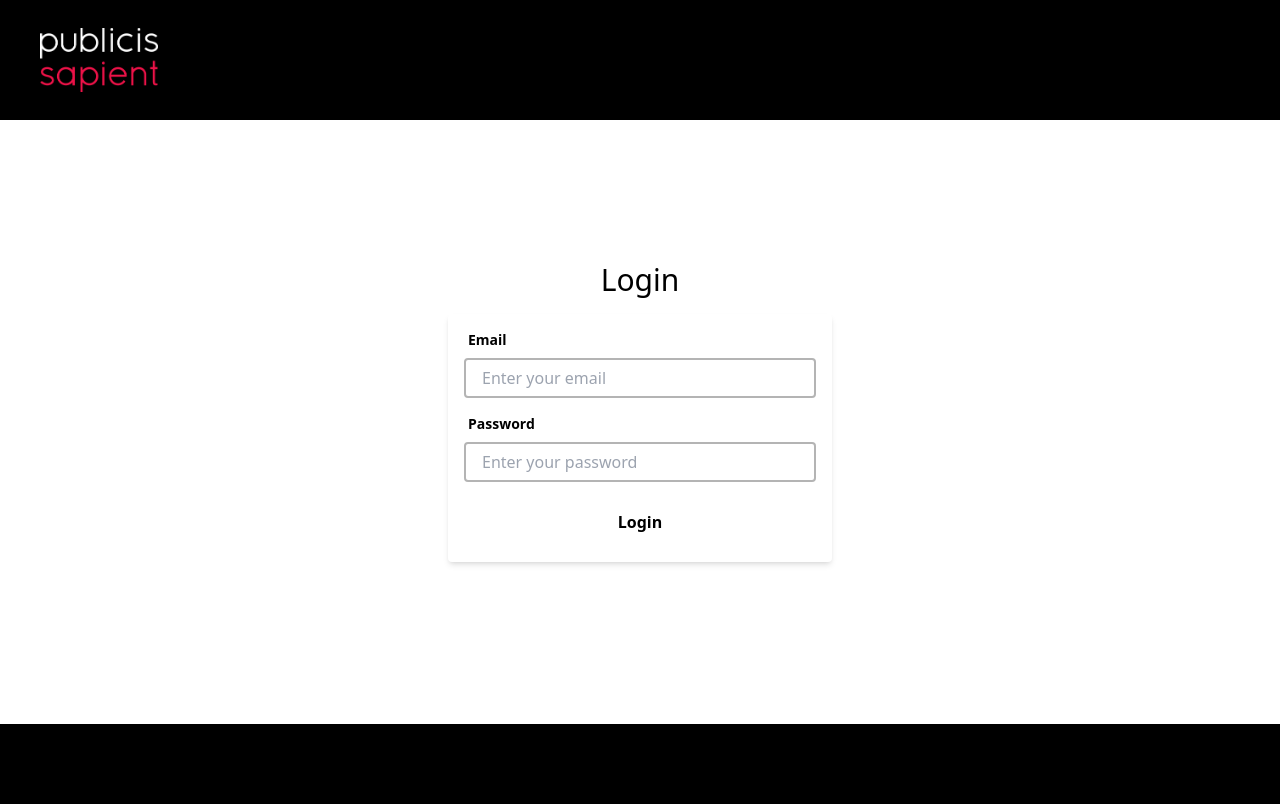
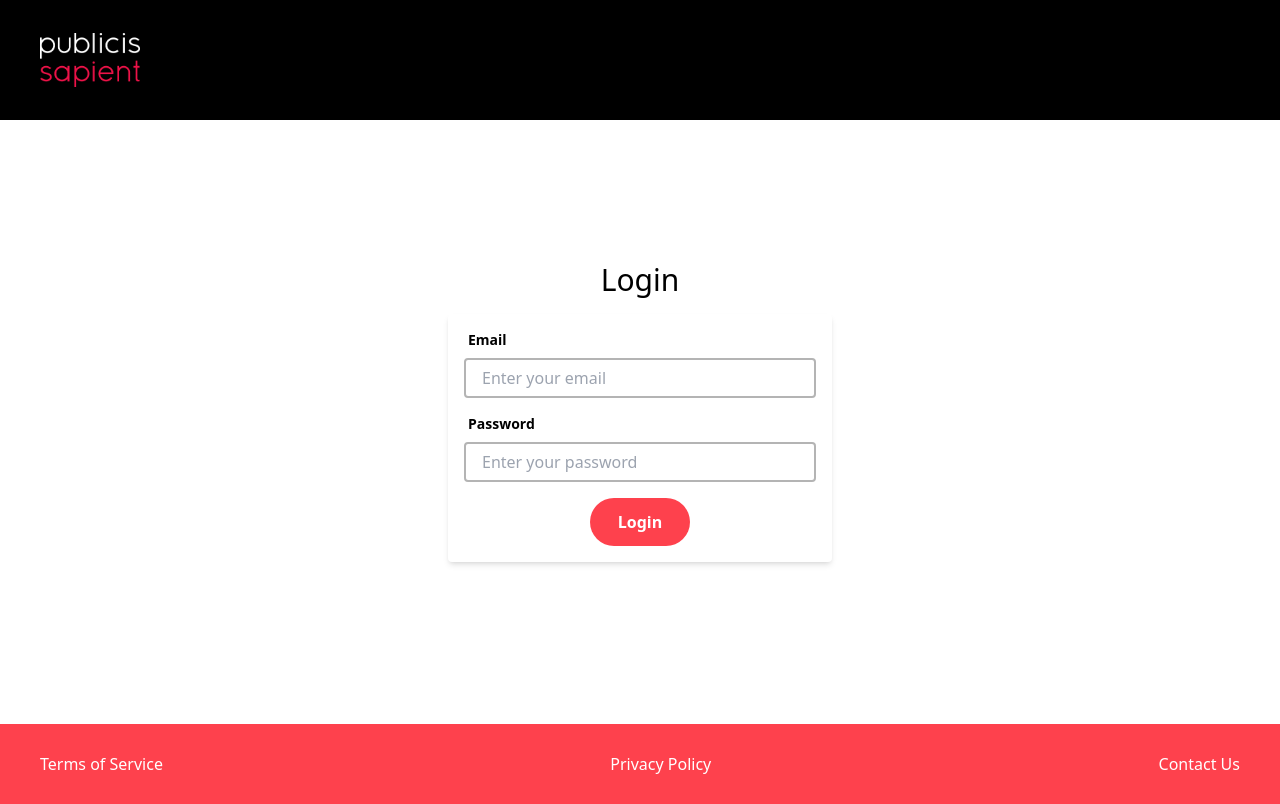
Before and after one commit to AlipsaSahooPS/LoginPage, a React (Vite) app: page / in a window 1280 px wide. Built offline with nearby package versions, Linux system fonts and the light colour scheme.

Commit message:
Kuch bhi

```diff
--- /dev/null
+++ b/src/Components/Atoms/Button.jsx
@@ -0,0 +1,29 @@
+import React from "react";
+import PropTypes from "prop-types";
+
+export default function Button({
+   buttonText,
+   isFilled,
+   textColor,
+   backgroundColor,
+   onClick,
+}) {
+   const baseClasses = `rounded-full font-semibold py-4 px-7 w-50 h-12 flex items-center justify-center`;
+   const buttonClasses = isFilled
+      ? `${baseClasses} bg-${backgroundColor} text-${textColor} hover:text-ps`
+      : `${baseClasses} border-2 border-${textColor} text-${textColor}`;
+
+   return (
+      <button className={buttonClasses} onClick={onClick}>
+         {buttonText}
+      </button>
+   );
+}
+
+Button.propTypes = {
+   buttonText: PropTypes.string.isRequired,
+   isFilled: PropTypes.bool.isRequired,
+   textColor: PropTypes.string.isRequired,
+   backgroundColor: PropTypes.string.isRequired,
+   onClick: PropTypes.func,
+};
--- /dev/null
+++ b/src/Components/Atoms/Input.jsx
@@ -0,0 +1,30 @@
+import React from "react";
+import PropTypes from "prop-types";
+
+export default function Input({ type, placeholder, label, isRequired, value }) {
+   return (
+      <fieldset className="mb-4">
+         <label
+            className="block text-ps_black text-sm font-bold mb-2 ml-1"
+            htmlFor={type}
+         >
+            {label}
+         </label>
+         <input
+            className="appearance-none border-2 border-ps_dark_grey rounded w-full py-2 px-4 text-ps_black leading-tight focus:outline-none focus:border-ps_blue"
+            type={type}
+            placeholder={placeholder}
+            value={value}
+            required={isRequired === true}
+         />
+      </fieldset>
+   );
+}
+
+Input.propTypes = {
+   type: PropTypes.string.isRequired,
+   placeholder: PropTypes.string.isRequired,
+   label: PropTypes.string.isRequired,
+   isRequired: PropTypes.bool,
+   value: PropTypes.any,
+};
--- /dev/null
+++ b/src/Components/Atoms/Logo.jsx
@@ -0,0 +1,18 @@
+import logo from "../../imgs/ps-logo.webp";
+
+export default function Logo() {
+   return (
+      <figure
+         className="flex items-center justify-center"
+         aria-label="Company Logo"
+      >
+         <img
+            src={logo}
+            alt="Company Logo"
+            width="100px"
+            height="64px"
+            loading="lazy"
+         />
+      </figure>
+   );
+}
--- a/src/Components/Buttons/Button.jsx
+++ /dev/null
@@ -1,20 +0,0 @@
-const Button = ({
-   buttonText,
-   isFilled,
-   textColor,
-   backgroundColor,
-   onClick,
-}) => {
-   const baseClasses = `rounded-full font-semibold py-4 px-7 w-50 h-12 flex items-center justify-center`;
-   const buttonClasses = isFilled
-      ? `${baseClasses} bg-${backgroundColor} text-${textColor}`
-      : `${baseClasses} border-2 border-${textColor} text-${textColor}`;
-
-   return (
-      <button className={buttonClasses} onClick={onClick}>
-         {buttonText}
-      </button>
-   );
-};
-
-export default Button;
--- a/src/Components/InputField/Input.jsx
+++ /dev/null
@@ -1,23 +0,0 @@
-const Input = ({ type, placeholder, label, isRequired, value }) => {
-   return (
-      <>
-         <fieldset className="mb-4">
-            <label
-               className="block text-ps_black text-sm font-bold mb-2 ml-1"
-               htmlFor={type}
-            >
-               {label}
-            </label>
-            <input
-               className="appearance-none border-2 border-ps_dark_grey rounded w-full py-2 px-4 text-ps_black leading-tight focus:outline-none focus:border-ps_blue"
-               type={type}
-               placeholder={placeholder}
-               value={value}
-               required={isRequired === 1 ? true : false}
-            />
-         </fieldset>
-      </>
-   );
-};
-
-export default Input;
--- a/src/Components/Logo/Logo.jsx
+++ /dev/null
@@ -1,11 +0,0 @@
-import logo from "../../imgs/ps-logo.png";
-
-const Logo = () => {
-   return (
-      <div className="flex items-center justify-center">
-         <img src={logo} alt="Company Logo" className="w-25 h-16" />
-      </div>
-   );
-};
-
-export default Logo;
--- a/src/Components/Organisms/LoginPage.jsx
+++ b/src/Components/Organisms/LoginPage.jsx
@@ -5,18 +5,20 @@ import LoginBox from "../../Molecules/LoginBox";
 export default function LoginPage() {
    return (
       <>
-         <Header isButtonPresent={0} />
-         <span className="h-[78vh] flex flex-col items-center justify-center mt-[-20px]">
+         <Header isButtonPresent={false} aria-label="Page Header" />
+         <fieldset
+            className="h-[78vh] flex flex-col items-center justify-center mt-[-20px]"
+            aria-label="Login Section"
+         >
             <h1
                className="w-full text-3xl font-medium flex items-center justify-center mb-4"
-               aria-label="Login Text"
-               role="heading"
+               aria-label="Login Heading"
             >
                Login
             </h1>
             <LoginBox />
-         </span>
-         <Footer />
+         </fieldset>
+         <Footer aria-label="Page Footer" />
       </>
    );
 }
--- a/src/Molecules/Footer.jsx
+++ b/src/Molecules/Footer.jsx
@@ -1,9 +1,33 @@
 export default function Footer() {
    return (
-      <footer className="w-full h-[10vh] bg-black flex items-center justify-between">
-         <h2>Terms of Service</h2>
-         <h2>Privacy Policy</h2>
-         <h2>Contact Us</h2>
+      <footer
+         className="w-full h-[10vh] bg-ps_red flex items-center justify-between"
+         aria-label="Footer"
+      >
+         <button
+            href="/"
+            type="button"
+            className="text-ps_white ml-10 hover:text-ps_black"
+            aria-label="Terms of Service Link"
+         >
+            Terms of Service
+         </button>
+         <button
+            href="/"
+            type="button"
+            className="text-ps_white hover:text-ps_black"
+            aria-label="Privacy Policy Link"
+         >
+            Privacy Policy
+         </button>
+         <button
+            href="/"
+            type="button"
+            className="text-ps_white mr-10 hover:text-ps_black"
+            aria-label="Contact Us"
+         >
+            Contact Us
+         </button>
       </footer>
    );
 }
--- a/src/Molecules/Header.jsx
+++ b/src/Molecules/Header.jsx
@@ -1,40 +1,47 @@
-import Logo from "../Components/Logo/Logo.jsx";
-import Button from "../Components/./Buttons/Button.jsx";
+import React from "react";
+import PropTypes from "prop-types";
+import Logo from "../Components/Atoms/Logo.jsx";
+import Button from "../Components/Atoms/Button.jsx";
 
 export default function Header({
-   buttonText1,
-   buttonText2,
-   isButtonPresent = 1,
+   leftButtonText,
+   rightButtonText,
+   isButtonPresent,
 }) {
    const handleClick = () => {
       console.log("Button clicked!");
    };
+
    return (
-      <>
-         <nav className="w-full h-[15vh] bg-black flex items-center justify-between">
-            <div className="ml-10">
+      <header className="w-full h-[15vh] bg-black flex items-center justify-between">
+         <section className="ml-10">
             <Logo />
-            </div>
+         </section>
          {isButtonPresent ? (
-               <div className="flex justify-end space-x-4 mr-4">
+            <section className="flex justify-end space-x-4 mr-4">
                <Button
-                     isFilled={0}
+                  isFilled={false}
                   textColor="ps_white"
-                     buttonText={buttonText1}
+                  buttonText={leftButtonText}
                   onClick={handleClick}
                />
                <Button
-                     isFilled={1}
+                  isFilled={true}
                   textColor="ps_black"
                   backgroundColor="ps_red"
-                     buttonText={buttonText2}
+                  buttonText={rightButtonText}
                   onClick={handleClick}
                />
-               </div>
+            </section>
          ) : (
-               <div></div>
+            <section></section>
          )}
-         </nav>
-      </>
+      </header>
    );
 }
+
+Header.propTypes = {
+   leftButtonText: PropTypes.string,
+   rightButtonText: PropTypes.string,
+   isButtonPresent: PropTypes.bool,
+};
--- a/src/Molecules/LoginBox.jsx
+++ b/src/Molecules/LoginBox.jsx
@@ -1,5 +1,5 @@
-import Button from "../Components/Buttons/Button";
-import Input from "../Components/InputField/Input";
+import Button from "../Components/Atoms/Button";
+import Input from "../Components/Atoms/Input";
 
 export default function LoginBox() {
    const handleSubmit = (e) => {
@@ -18,27 +18,27 @@ export default function LoginBox() {
                   type="email"
                   placeholder="Enter your email"
                   label="Email"
-                  isRequired={1}
+                  isRequired={true}
                   ariaLabel="Email input field"
                />
                <Input
                   type="password"
                   placeholder="Enter your password"
                   label="Password"
-                  isRequired={1}
+                  isRequired={true}
                   ariaLabel="Password input field"
                />
             </fieldset>
-            <span className="flex justify-center">
+            <section className="flex justify-center">
                <Button
                   buttonText="Login"
-                  isFilled={1}
+                  isFilled={true}
                   textColor="ps_white"
                   backgroundColor="ps_red"
                   onClick={handleSubmit}
                   ariaLabel="Login button"
                />
-            </span>
+            </section>
          </form>
       </section>
    );
```
Also changed, not shown: src/imgs/ps-logo.png (deleted), src/imgs/ps-logo.webp (added). Lines whose indentation alone changed are shown as unchanged.
